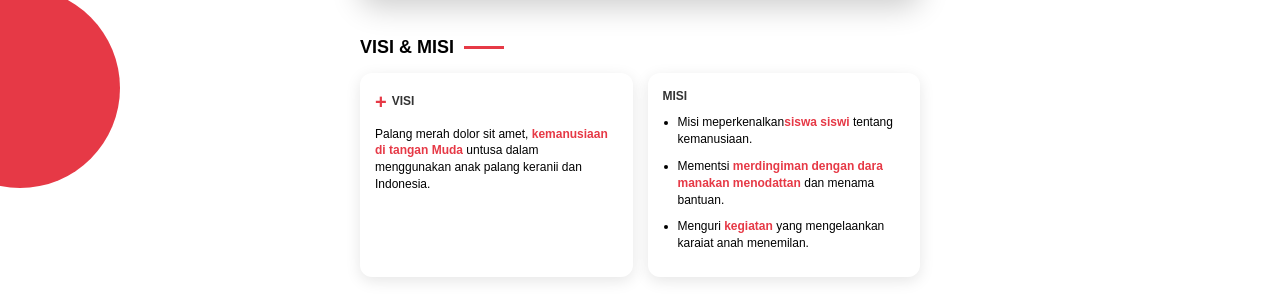
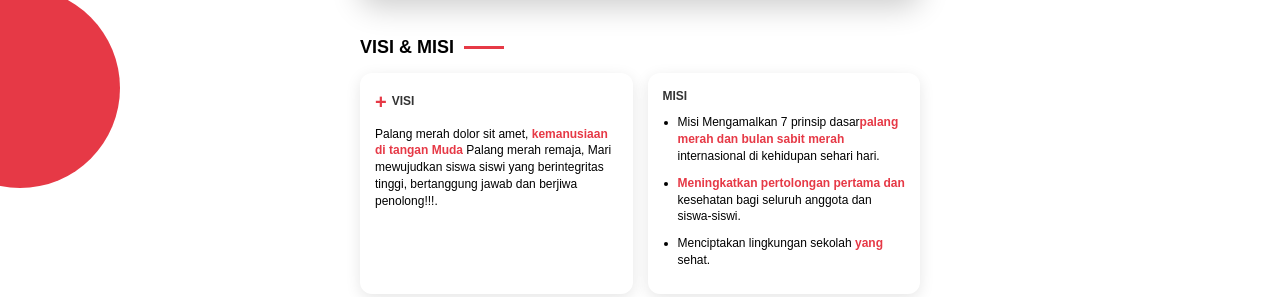
Before and after one commit to iostream-create/Pmr-web, a plain HTML site: page index.html in a window 1280 px wide. Shown: the part 692-989 px from the top of the page. Drawn offline with Linux system fonts and the light colour scheme.

Commit message:
Update index.html

```diff
--- a/index.html
+++ b/index.html
@@ -52,7 +52,7 @@
                         <span class="plus-icon">+</span>
                         <h4>VISI</h4>
                     </div>
-                    <p>Palang merah dolor sit amet, <span class="highlight-text">kemanusiaan di tangan Muda</span> untusa dalam menggunakan anak palang keranii dan Indonesia.</p>
+                    <p>Palang merah dolor sit amet, <span class="highlight-text">kemanusiaan di tangan Muda</span> Palang merah remaja, Mari mewujudkan siswa siswi yang berintegritas tinggi, bertanggung jawab dan berjiwa penolong!!!.</p>
                 </div>
 
                 <div class="card slide-down">
@@ -60,9 +60,9 @@
                         <h4>MISI</h4>
                     </div>
                     <ul class="misi-list">
-                        <li>Misi meperkenalkan<span class="highlight-text">siswa siswi</span> tentang kemanusiaan.</li>
-                        <li>Mementsi <span class="highlight-text">merdingiman dengan dara manakan menodattan</span> dan menama bantuan.</li>
-                        <li>Menguri <span class="highlight-text">kegiatan</span> yang mengelaankan karaiat anah menemilan.</li>
+                        <li>Misi Mengamalkan 7 prinsip dasar<span class="highlight-text">palang merah dan bulan sabit merah</span> internasional di kehidupan sehari hari.</li>
+                        <li> <span class="highlight-text">Meningkatkan pertolongan pertama dan </span> kesehatan bagi seluruh anggota dan siswa-siswi.</li>
+                        <li>Menciptakan lingkungan sekolah <span class="highlight-text">yang </span> sehat.</li>
                     </ul>
                 </div>
             </div>
```
